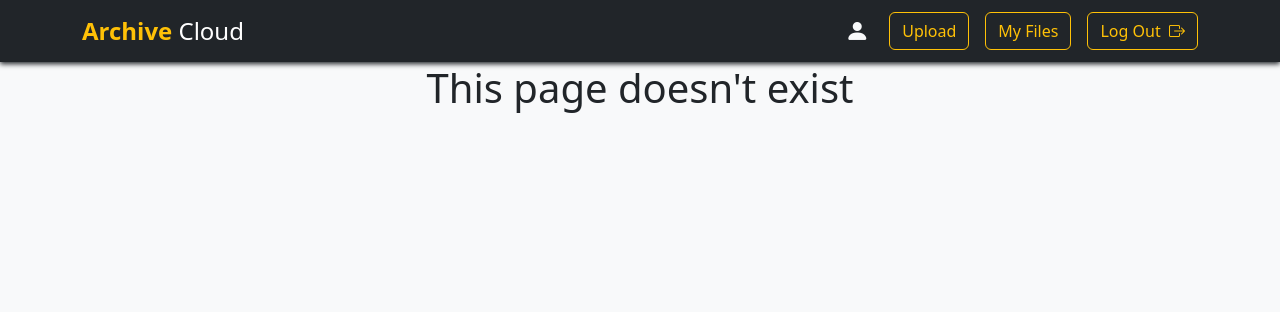
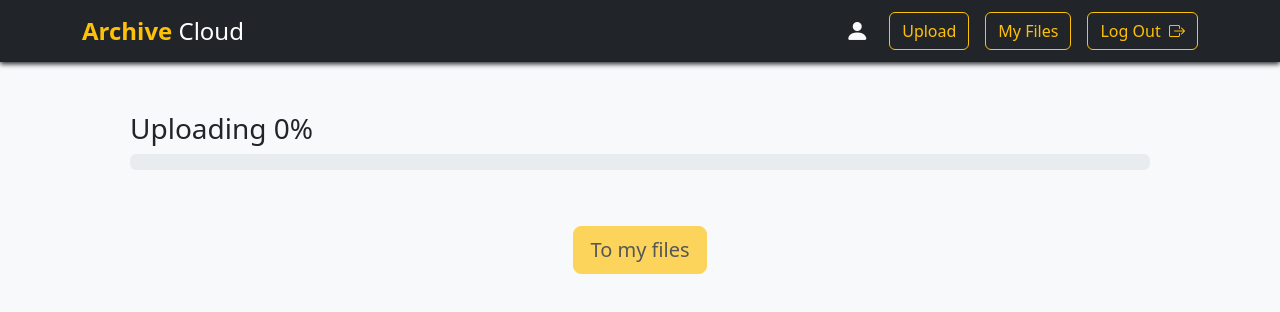
Before and after one commit to try-catch-f1nally/archive-cloud, a React (Create React App) app in the folder client/: page /uploading in a window 1280 px wide. Shown: the top 312 px of the page. Built offline with nearby package versions, Linux system fonts and the light colour scheme; no server answers; sample sign-in values are in the browser's storage.

Commit message:
Refactor DownloadPage to UploadPage

```diff
--- a/client/src/App.tsx
+++ b/client/src/App.tsx
@@ -8,7 +8,7 @@ import LogInForm from './components/LogInForm/LogInForm';
 import SignUpForm from './components/SignUpForm/SignUpForm';
 import ArchivePage from './pages/ArchivePage/ArchivePage';
 import FilesPage from './pages/FilesPage/FilesPage';
-import DownloadPage from './pages/DownloadPage/DownloadPage';
+import UploadPage from './pages/UploadPage/UploadPage';
 import ErrorPage from './pages/ErrorPage/ErrorPage';
 
 const App = () => {
@@ -16,7 +16,7 @@ const App = () => {
     <Routes>
       <Route path={'/'} element={<Layout />}>
         <Route index element={<MainPage />} />
-        <Route path={'/download'} element={<DownloadPage />} />
+        <Route path={'/uploading'} element={<UploadPage />} />
         <Route path={'/upload'} element={<ArchivePage />} />
         <Route path={'/files'} element={<FilesPage />} />
         <Route path={'/auth'} element={<AuthPage />}>
--- a/client/src/components/ArchiveForm/ArchiveForm.tsx
+++ b/client/src/components/ArchiveForm/ArchiveForm.tsx
@@ -39,7 +39,7 @@ const ArchiveForm: FC = () => {
     }
     values.files.forEach((file) => formData.append('files[]', file));
     await create(formData);
-    navigate('/download');
+    navigate('/uploading');
   }
 
   return (
--- a/client/src/components/DownloadProgress/DownloadProgress.tsx
+++ b/client/src/components/UploadProgress/UploadProgress.tsx
@@ -1,18 +1,18 @@
 import React, {FC} from 'react';
 import {ProgressBar} from 'react-bootstrap';
 
-interface DownloadProgressProps {
+interface UploadProgressProps {
   animated: boolean;
   percentage: number;
 }
 
-const DownloadProgress: FC<DownloadProgressProps> = ({percentage, animated}) => {
+const UploadProgress: FC<UploadProgressProps> = ({percentage, animated}) => {
   return (
     <div>
-      <h3>Downloading {percentage}%</h3>
+      <h3>Uploading {percentage}%</h3>
       <ProgressBar striped={animated} animated={animated} now={percentage} />
     </div>
   );
 };
 
-export default DownloadProgress;
+export default UploadProgress;
--- a/client/src/pages/DownloadPage/DownloadPage.tsx
+++ b/client/src/pages/UploadPage/UploadPage.tsx
@@ -1,12 +1,13 @@
 import React, {FC, useEffect, useState} from 'react';
-import DownloadProgress from '../../components/DownloadProgress/DownloadProgress';
-import DownloadButton from '../../components/DownloadButton/DownloadButton';
-import {Container} from 'react-bootstrap';
+import {useNavigate} from 'react-router-dom';
+import UploadProgress from '../../components/UploadProgress/UploadProgress';
+import {Container, Button} from 'react-bootstrap';
 import {useAppSelector} from '../../hooks';
 import {selectIsAuth, selectToken} from '../../redux/auth/selectors';
 import {Navigate} from 'react-router-dom';
 import {useGetProgressQuery} from '../../redux/upload/upload-api';
-const DownloadPage: FC = () => {
+const UploadPage: FC = () => {
+  const navigate = useNavigate();
   const [pollingInterval, setPollingInterval] = useState<number | undefined>(300);
   const [percentage, setPercentage] = useState<number>(0);
   const [status, setStatus] = useState<string | undefined>();
@@ -31,16 +32,6 @@ const DownloadPage: FC = () => {
   }, [data]);
 
   const accessToken = useAppSelector(selectToken);
-  const downloadArchive = async () => {
-    const response = await fetch(`${process.env.UPLOAD_API_URL}/archives/download`, {
-      headers: {
-        Authorization: `Bearer ${accessToken}`
-      }
-    });
-    const blob = await response.blob();
-    const file = window.URL.createObjectURL(blob);
-    window.location.assign(file);
-  };
 
   const isAuth = useAppSelector(selectIsAuth);
   if (!isAuth) {
@@ -51,13 +42,21 @@ const DownloadPage: FC = () => {
     <main>
       <Container>
         <div className={'p-5 mb-2'}>
-          <DownloadProgress percentage={percentage} animated={!isSuccess} />
+          <UploadProgress percentage={percentage} animated={!isSuccess} />
         </div>
         <div className={'d-flex justify-content-center'}>
-          <DownloadButton onClick={downloadArchive} disabled={!isSuccess} />
+          <Button
+            size={'lg'}
+            disabled={!isSuccess}
+            onClick={() => {
+              navigate('/files');
+            }}
+          >
+            To my files
+          </Button>
         </div>
       </Container>
     </main>
   );
 };
-export default DownloadPage;
+export default UploadPage;
```
Also changed, not shown: client/src/components/CommandBar/CommandBar.tsx (deleted, +0 -20 lines).
